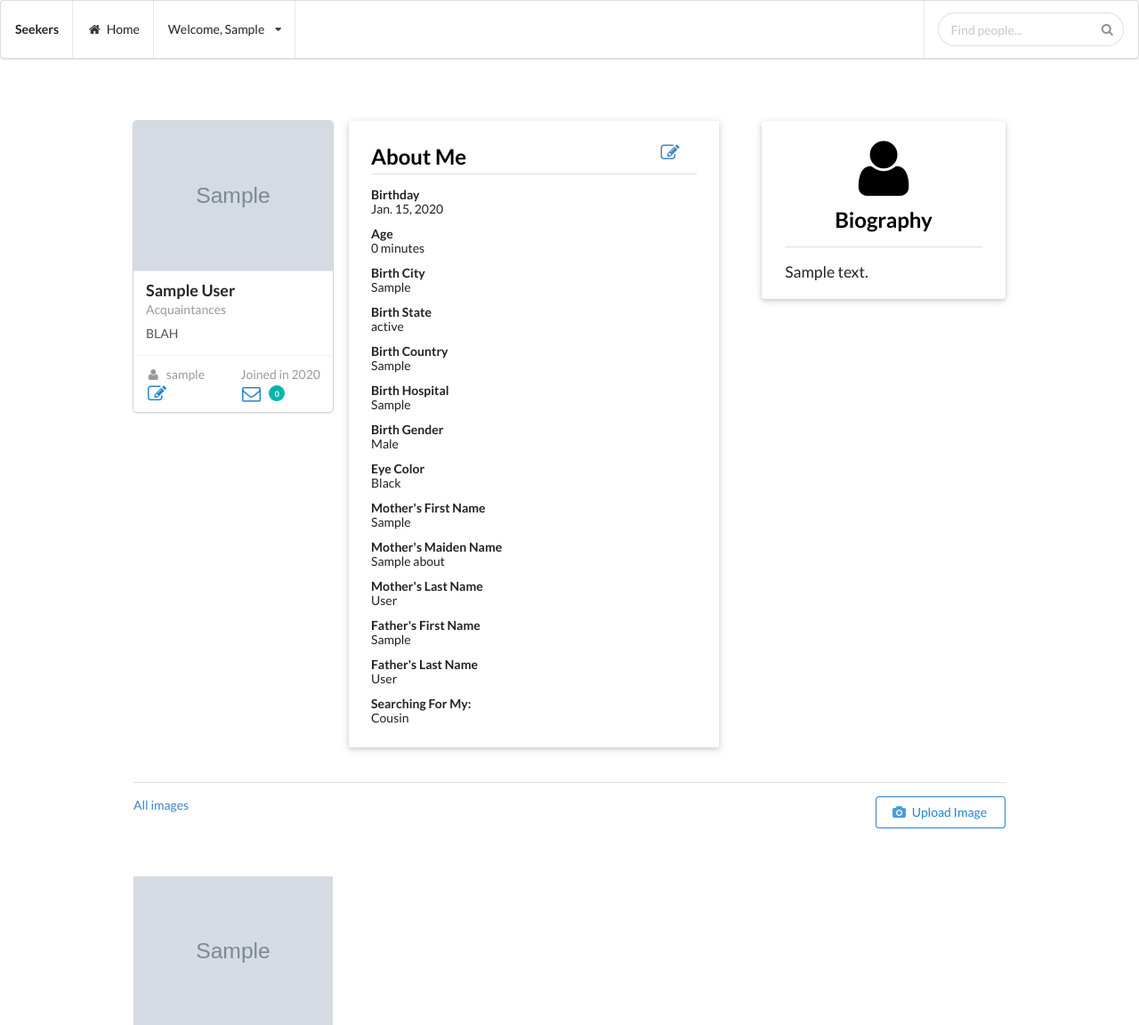
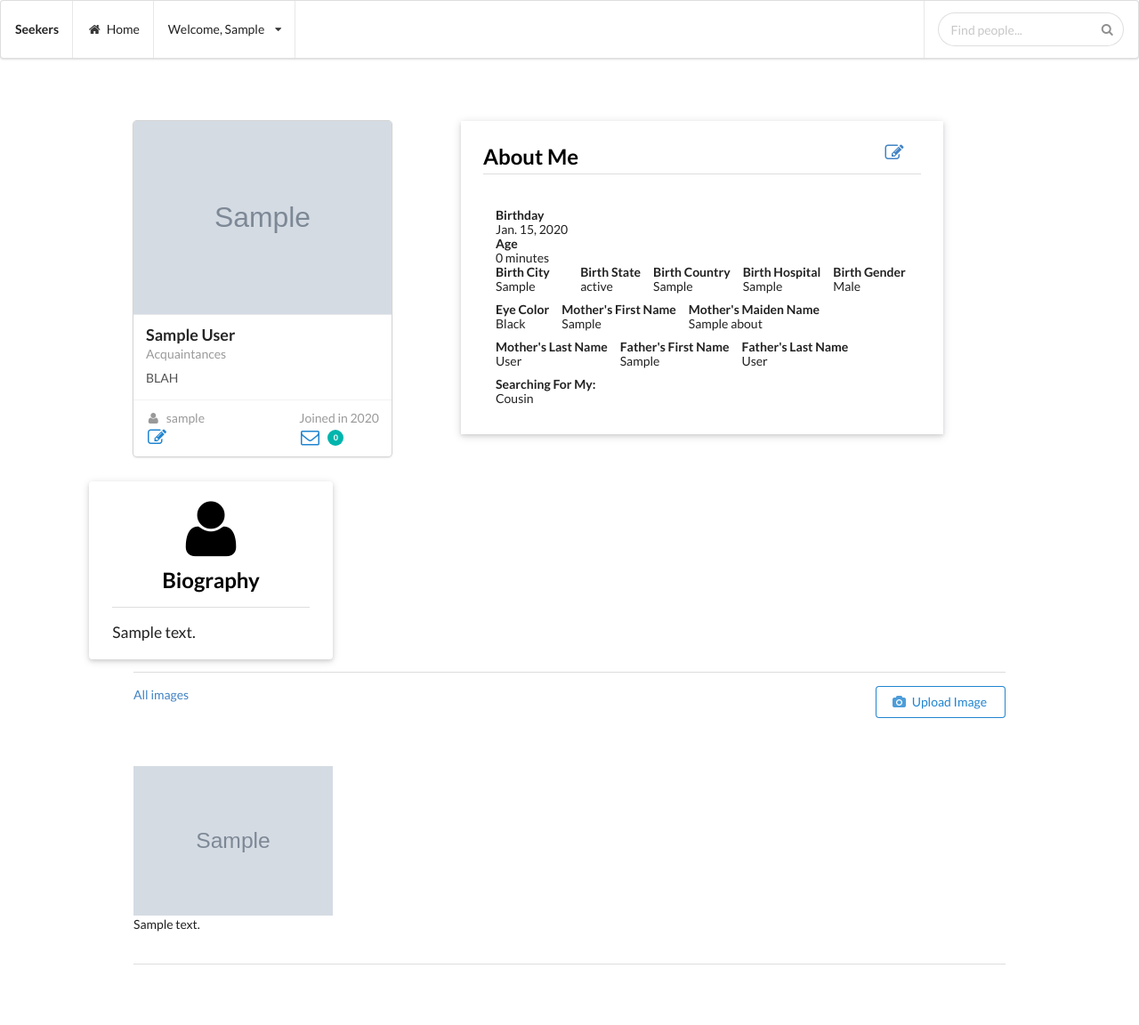
Before and after one commit to destanton/final_project, a Django app: page /accounts/profile/ in a window 1280 px wide. Shown: the top 1152 px of the page at 89% size. Run offline with Django 3.2, Linux system fonts and the light colour scheme; a user stored in the database is signed in; tables that the repository leaves empty hold one stand-in row (values such as "Sample post"); grey boxes marked "Sample" are stand-in pictures; data that the repository does not hold is empty; some libraries are stand-ins or nearby versions.

Commit message:
working on about me styling

```diff
--- a/templates/sherlock/profile_detail.html
+++ b/templates/sherlock/profile_detail.html
@@ -6,11 +6,11 @@
 
 {% if request.user.is_authenticated %}
 <div class="ui-p-container">
-    <div class="ui grid">
-      <div class="four wide column">
+    <div class="ui equal width grid">
+      <div class="six wide column">
             <div class="ui card">
               <div class="image">
-                <img src="{{object.picture.url}}" alt="Profile Photo" />
+                <img src="{{object.profile_pic}}" alt="Profile Photo" />
               </div>
               <div class="content">
                 <div class="header">{{object.first_name}} {{object.last_name}}</div>
@@ -42,7 +42,7 @@
               </div>
             </div>
           </div>
-    <div class="eight wide column">
+    <div class="ten wide column">
       <div class="ui- raised very padded text container segment">
           <h2 class="ui left floated header">About Me</h2>
           {% if object.user == request.user %}
@@ -51,19 +51,22 @@
           <br>
           <div class="ui divider"></div>
           {% for thing in object.get_about %}
-            <div class="ui relaxed list">
+            <div class="ui horizontal list">
+              <br>
                     <div class="item">
+                        <div class="content">
                           <div class="header">Birthday</div>
                           {{thing.birthdate}}
-              </div>
-              <div class="item">
+
                         <div class="header">Age</div>
                           {{thing.birthdate|timesince}}
-              </div>
-              <div class="item">
                           <div class="header">Birth City</div>
                             {{thing.city_of_birth}}
                       </div>
+
+                      </div>
+
+
               <div class="item">
                 <div class="header">Birth State</div>
                   {{thing.state_of_birth}}
@@ -111,6 +114,8 @@
             </div>
       </div>
     </div>
+  </div>
+    <div class="ui grid">
       <div class="four wide column">
         <div class="ui-- raised very padded text container segment">
             <h2 class="ui center aligned icon header">
@@ -121,8 +126,10 @@
               </p>
         </div>
       </div>
+    </div>
+
           {% endfor %}
-  </div>
+
   <div class="ui divider"></div>
   <a href="{% url 'image_all_view' %}">All images</a>
   {% if object.user == request.user %}
```
Lines whose indentation alone changed are shown as unchanged.
